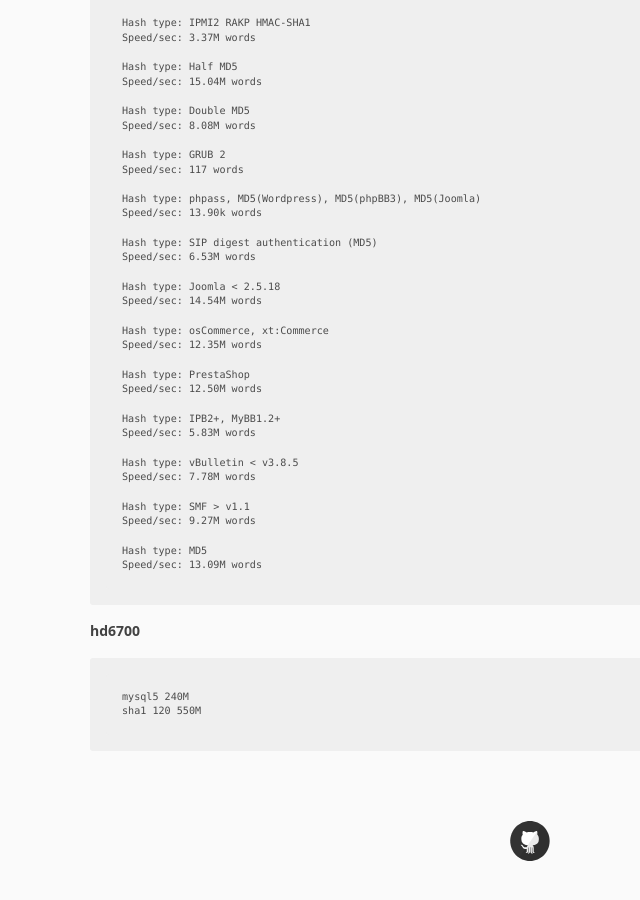
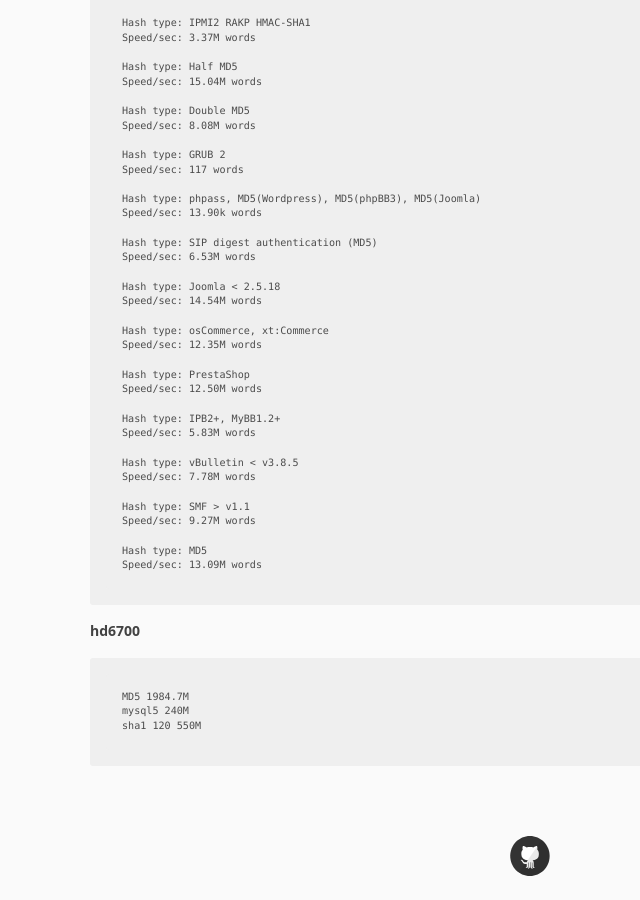
Before and after one commit to pingmalu/pingmalu.github.io, a Jekyll site: the page built from _posts/2015-11-26-密码破解.md, in a window 1280 px wide and 900 px high, scrolled down 26807 px. Shown: the whole window, without its empty margins (110-750 px from the left). Built offline with Jekyll 4.4.1, drawn with Linux system fonts in a browser that asks for light colours; nearby versions of some CDN libraries.

Commit message:
Update 2015-11-26-密码破解.md

```diff
--- a/_posts/2015-11-26-密码破解.md
+++ b/_posts/2015-11-26-密码破解.md
@@ -1739,5 +1739,6 @@
 
 ### hd6700
 
+	MD5 1984.7M
 	mysql5 240M
 	sha1 120 550M
```
